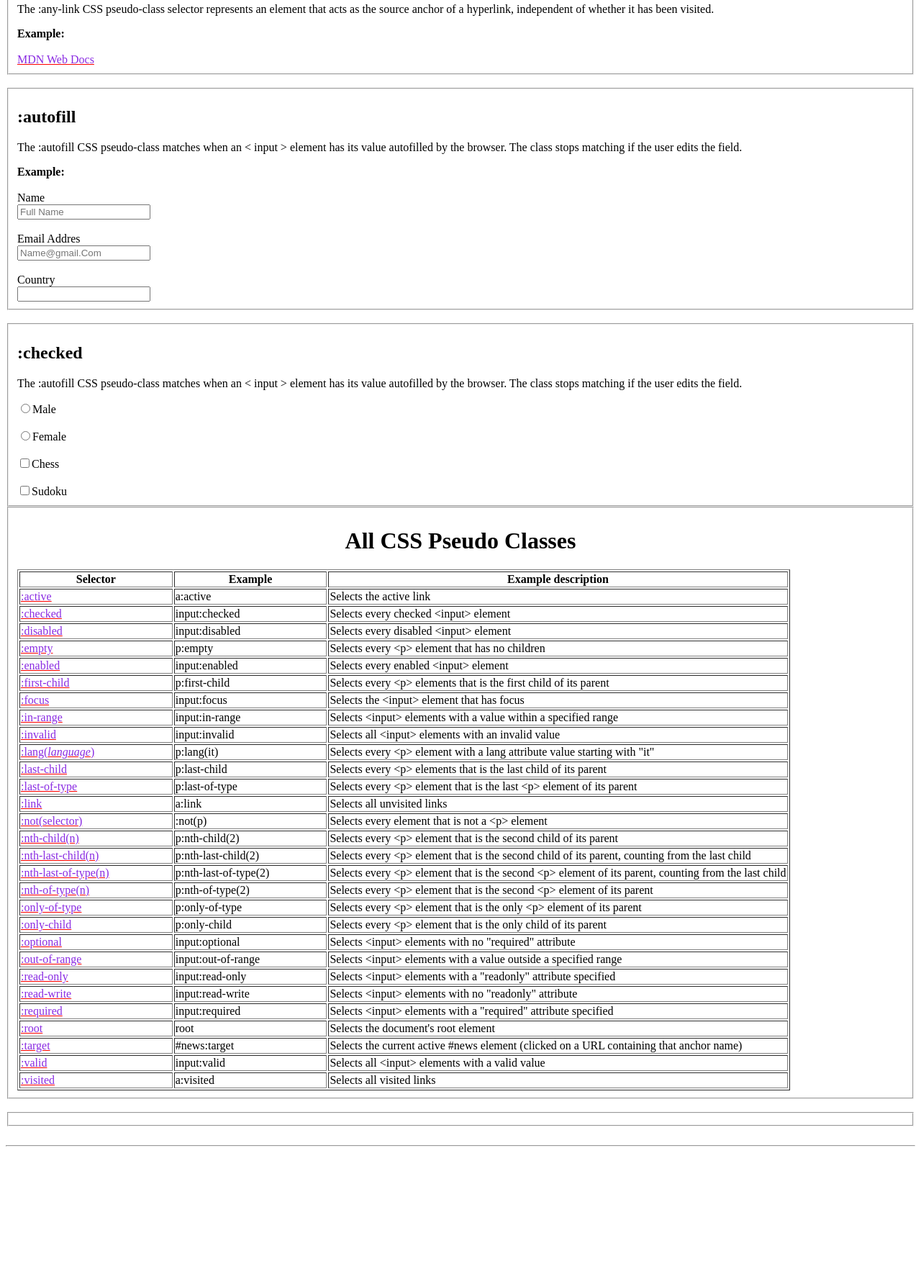
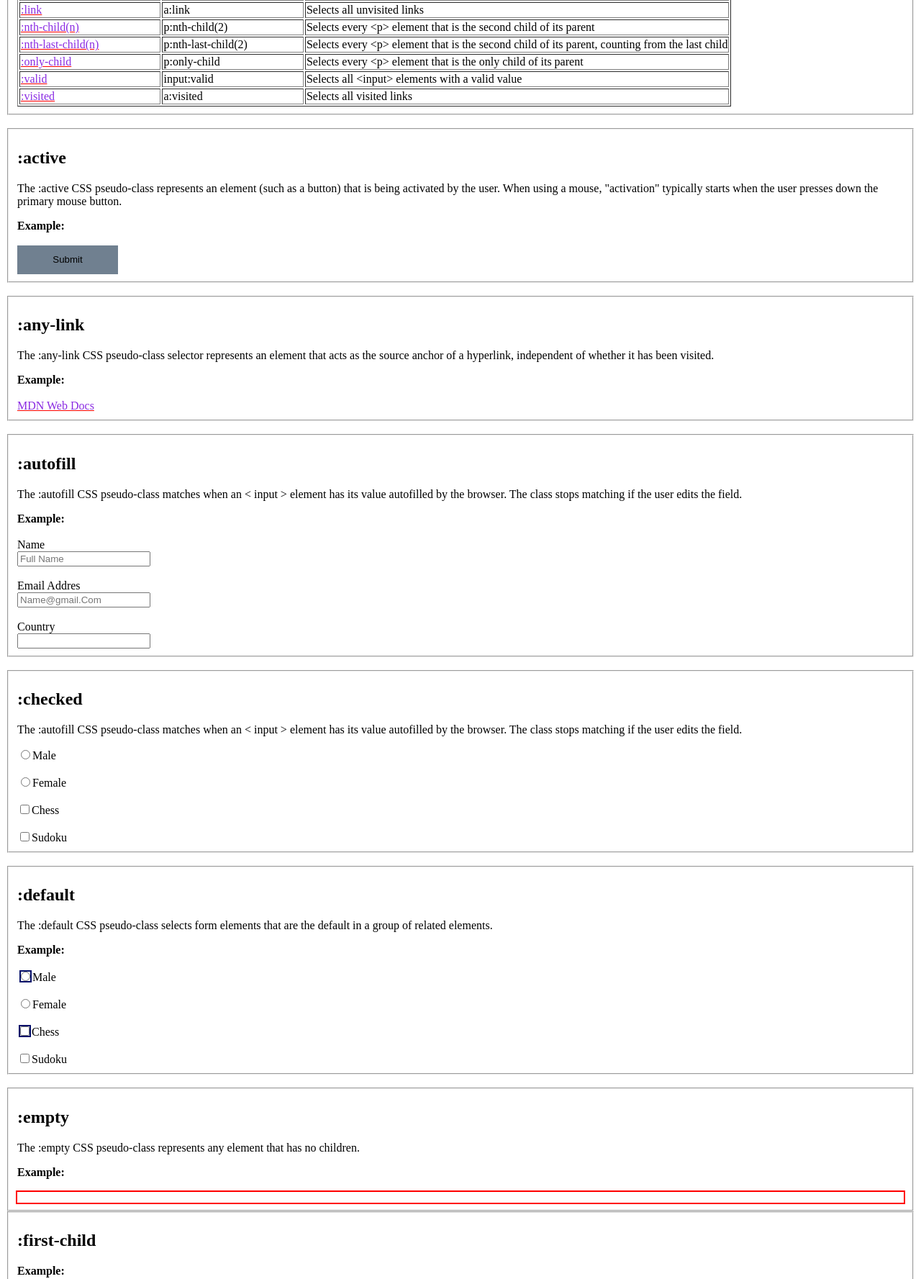
Before and after one commit to NixitTank/HTML-CSS, a plain HTML site: page CSS/Pseudo/1Intro.HTML in a window 1280 px wide. Shown: the part 383-2160 px from the top of the page at 72% size. Before the commit the page ends 2028 px from the top, so only its background shows below. Drawn offline with Linux system fonts and the light colour scheme.

Commit message:
Add files via upload

```diff
--- a/CSS/Pseudo/1Intro.HTML
+++ b/CSS/Pseudo/1Intro.HTML
@@ -1,24 +1,24 @@
 <!DOCTYPE html>
 <html lang="en">
+
 <head>
-    <meta charset="UTF-8">
-    <meta name="viewport" content="width=device-width, initial-scale=1.0">
+  <meta charset="UTF-8" />
+  <meta name="viewport" content="width=device-width, initial-scale=1.0" />
   <title>1 Intro</title>
 
   <style>
-
     /* :active pseudo class */
 
-      .active{
+    .active {
       background-color: slategrey;
       border: none;
       width: 140px;
       height: 40px;
     }
 
-      a:any-link{
+    a:any-link {
       color: blueviolet;
-        text-decoration-color:red ;
+      text-decoration-color: red;
     }
 
     input:invalid {
@@ -27,121 +27,65 @@
       border-radius: 5px;
     }
 
-      input:focus{
+    input:focus {
       background-color: rgb(194, 209, 224);
     }
 
-      input[type='checkbox']:checked {
-        border: 2px solid rgb(28, 255, 20);
-        outline: 2px solid rgb(20, 212, 255);
+    .checked-input:checked {
+      border: none;
+      outline: 2px solid rgb(16, 247, 3);
     }
 
+    .default-input {
+      border: none;
+      outline: 2px solid rgb(2, 14, 105);
+    }
 
+    div:empty {
+      outline: 2px solid red;
+      height: 15px;
+    }
 
+    .first li:first-child {
+      outline: 2px solid red;
+    }
 
+    .Focus:focus {
+      background-color: lightslategray;
+    }
+
+    select:focus {
+      background-color: bisque;
+    }
+
+    input:invalid {
+      background-color: ivory;
+      border: none;
+      outline: 2px solid #ff0000;
+      border-radius: 5px;
+    }
+
+    a:visited {
+      color: brown;
+    }
   </style>
+</head>
 
-</head>
 <body>
-
-
-
-    <h1><center>Pseudo Classes</center></h1>
+  <h1>
+    <center>Pseudo Classes</center>
+  </h1>
 
   <fieldset>
-    <h2>:active</h2>
-
-    <p>
-      The :active CSS pseudo-class represents an element (such as a button) that is being activated by the user. When using a mouse, "activation" typically starts when the user presses down the primary mouse button.
-    </p>
-
-    <strong>Example:</strong> <br><br>
-
-    <button class="active" >Submit</button>
-
-  </fieldset>
-
-  <br>
-
-  <fieldset>
-    <h2>:any-link</h2>
-
-    <p>
-      The :any-link CSS pseudo-class selector represents an element that acts as the source anchor of a hyperlink, independent of whether it has been visited.
-    </p>
-
-    <strong>Example:</strong> <br><br>
-
-    <a href="https://developer.mozilla.org/en-US/docs/Web/CSS/:any-link">MDN Web Docs</a>
-
-  </fieldset>
-
-  <br>
-
-  <fieldset>
-    <h2>
-      :autofill
-    </h2>
-
-    <p>
-      The :autofill CSS pseudo-class matches when an &lt; input &gt; element has its value autofilled by the browser. The class stops matching if the user edits the field.
-    </p>
-
-    <strong>Example:</strong> <br><br>
-
-    <label for="Name">Name</label> <br>
-    <input type="Name" autocomplete="Name" placeholder="Full Name">
-
-    <br><br>
-
-    <label for="Email">Email Addres</label> <br>
-    <input type="Email" name="Email" autocomplete="Email" placeholder="Name@gmail.Com">
-
-    <br><br>
-
-    <label for="Country">Country</label> <br>
-    <input type="Country" autocomplete="Country" >
-  </fieldset>
-
-  <br>
-
-  <fieldset>
-    <h2>
-      :checked
-    </h2>
-
-    <p>
-      The :autofill CSS pseudo-class matches when an &lt; input &gt; element has its value autofilled by the browser. The class stops matching if the user edits the field.
-    </p>
-
-    <label><input class="checked-input" type="radio" name="Bule" value="Male" >Male</label> <br><br>
-    <label><input class="checked-input" type= "radio" name="Bule" value="Female" >Female</label>
-
-    <br>
-    <br>
-
-    <label><input class="checked-input" type="checkbox"  value="Chess" >Chess</label> <br><br>
-    <label><input class="checked-input" type= "Checkbox"  value="Sudoku" >Sudoku</label>
-
-  </fieldset>
-
-
-
-
-
-
-
-
-
-<fieldset>
-
-    <h1><center>All CSS Pseudo Classes
-    </center></h1>
+    <h1>
+      <center>All CSS Pseudo Classes</center>
+    </h1>
 
     <table border="1" class="ws-table-all notranslate">
-        <tbody><tr>
-          <th style="width:20%">Selector</th>
-          <th style="width:20%">Example</th>
+      <tbody>
+        <tr>
+          <th style="width: 20%">Selector</th>
+          <th style="width: 20%">Example</th>
           <th>Example description</th>
         </tr>
         <tr>
@@ -154,25 +98,20 @@
           <td class="notranslate">input:checked</td>
           <td>Selects every checked &lt;input&gt; element</td>
         </tr>
-        <tr>
-          <td><a href="/cssref/sel_disabled.asp">:disabled</a></td>
-          <td class="notranslate">input:disabled</td>
-          <td>Selects every disabled &lt;input&gt; element</td>
-        </tr>
+
         <tr>
           <td><a href="/cssref/sel_empty.asp">:empty</a></td>
           <td class="notranslate">p:empty</td>
           <td>Selects every &lt;p&gt; element that has no children</td>
         </tr>
-        <tr>
-          <td><a href="/cssref/sel_enabled.asp">:enabled</a></td>
-          <td class="notranslate">input:enabled</td>
-          <td>Selects every enabled &lt;input&gt; element</td>
-        </tr>
+
         <tr>
           <td><a href="/cssref/sel_firstchild.asp">:first-child</a></td>
           <td class="notranslate">p:first-child</td>
-          <td>Selects every &lt;p&gt; elements that is the first child of its parent</td>
+          <td>
+            Selects every &lt;p&gt; elements that is the first child of its
+            parent
+          </td>
         </tr>
 
         <tr>
@@ -181,107 +120,62 @@
           <td>Selects the &lt;input&gt; element that has focus</td>
         </tr>
 
-
-        <tr>
-          <td><a href="/cssref/sel_in-range.asp">:in-range</a></td>
-          <td class="notranslate">input:in-range</td>
-          <td>Selects &lt;input&gt; elements with a value within a specified range</td>
-        </tr>
         <tr>
           <td><a href="/cssref/sel_invalid.asp">:invalid</a></td>
           <td class="notranslate">input:invalid</td>
           <td>Selects all &lt;input&gt; elements with an invalid value</td>
         </tr>
-        <tr>
-          <td><a href="/cssref/sel_lang.asp">:lang(<i>language</i>)</a></td>
-          <td class="notranslate">p:lang(it)</td>
-          <td>Selects every &lt;p&gt; element with a lang attribute value starting with "it"</td>
-        </tr>
+
         <tr>
           <td><a href="/cssref/sel_last-child.asp">:last-child</a></td>
           <td class="notranslate">p:last-child</td>
-          <td>Selects every &lt;p&gt; elements that is the last child of its parent</td>
+          <td>
+            Selects every &lt;p&gt; elements that is the last child of its
+            parent
+          </td>
         </tr>
         <tr>
           <td><a href="/cssref/sel_last-of-type.asp">:last-of-type</a></td>
           <td class="notranslate">p:last-of-type</td>
-          <td>Selects every &lt;p&gt; element that is the last &lt;p&gt; element of its parent</td>
+          <td>
+            Selects every &lt;p&gt; element that is the last &lt;p&gt; element
+            of its parent
+          </td>
         </tr>
         <tr>
           <td><a href="/cssref/sel_link.asp">:link</a></td>
           <td class="notranslate">a:link</td>
           <td>Selects all unvisited links</td>
         </tr>
-        <tr>
-          <td><a href="/cssref/sel_not.asp">:not(selector)</a></td>
-          <td class="notranslate">:not(p)</td>
-          <td>Selects every element that is not a &lt;p&gt; element</td>
-        </tr>
+
         <tr>
           <td><a href="/cssref/sel_nth-child.asp">:nth-child(n)</a></td>
           <td class="notranslate">p:nth-child(2)</td>
-          <td>Selects every &lt;p&gt; element that is the second child of its parent</td>
+          <td>
+            Selects every &lt;p&gt; element that is the second child of its
+            parent
+          </td>
         </tr>
         <tr>
-          <td><a href="/cssref/sel_nth-last-child.asp">:nth-last-child(n)</a></td>
+          <td>
+            <a href="/cssref/sel_nth-last-child.asp">:nth-last-child(n)</a>
+          </td>
           <td class="notranslate">p:nth-last-child(2)</td>
-          <td>Selects every &lt;p&gt; element that is the second child of its parent, counting from the last child</td>
+          <td>
+            Selects every &lt;p&gt; element that is the second child of its
+            parent, counting from the last child
+          </td>
         </tr>
-        <tr>
-          <td><a href="/cssref/sel_nth-last-of-type.asp">:nth-last-of-type(n)</a></td>
-          <td class="notranslate">p:nth-last-of-type(2)</td>
-          <td>Selects every &lt;p&gt; element that is the second &lt;p&gt; element of its parent, counting from the last child</td>
-        </tr>
-        <tr>
-          <td><a href="/cssref/sel_nth-of-type.asp">:nth-of-type(n)</a></td>
-          <td class="notranslate">p:nth-of-type(2)</td>
-          <td>Selects every &lt;p&gt; element that is the second &lt;p&gt; element of its parent</td>
-        </tr>
-        <tr>
-          <td><a href="/cssref/sel_only-of-type.asp">:only-of-type</a></td>
-          <td class="notranslate">p:only-of-type</td>
-          <td>Selects every &lt;p&gt; element that is the only &lt;p&gt; element of its parent</td>
-        </tr>
+
         <tr>
           <td><a href="/cssref/sel_only-child.asp">:only-child</a></td>
           <td class="notranslate">p:only-child</td>
-          <td>Selects every &lt;p&gt; element that is the only child of its parent</td>
+          <td>
+            Selects every &lt;p&gt; element that is the only child of its
+            parent
+          </td>
         </tr>
-        <tr>
-          <td><a href="/cssref/sel_optional.asp">:optional</a></td>
-          <td class="notranslate">input:optional</td>
-          <td>Selects &lt;input&gt; elements with no "required" attribute</td>
-        </tr>
-        <tr>
-          <td><a href="/cssref/sel_out-of-range.asp">:out-of-range</a></td>
-          <td class="notranslate">input:out-of-range</td>
-          <td>Selects &lt;input&gt; elements with a value outside a specified range</td>
-        </tr>
-        <tr>
-          <td><a href="/cssref/sel_read-only.asp">:read-only</a></td>
-          <td class="notranslate">input:read-only</td>
-          <td>Selects &lt;input&gt; elements with a "readonly" attribute specified</td>
-        </tr>
-        <tr>
-          <td><a href="/cssref/sel_read-write.asp">:read-write</a></td>
-          <td class="notranslate">input:read-write</td>
-          <td>Selects &lt;input&gt; elements with no "readonly" attribute</td>
-        </tr>
-        <tr>
-          <td><a href="/cssref/sel_required.asp">:required</a></td>
-          <td class="notranslate">input:required</td>
-          <td>Selects &lt;input&gt; elements with a "required" attribute specified</td>
-        </tr>
-        <tr>
-          <td><a href="/cssref/sel_root.asp">:root</a></td>
-          <td class="notranslate">root</td>
-          <td>Selects the document's root element</td>
-        </tr>
-        <tr>
-          <td><a href="/cssref/sel_target.asp">:target</a></td>
-          <td class="notranslate">#news:target</td>
-          <td>Selects the current active #news element (clicked on a URL containing that anchor name)</td>
-        </tr>
+
         <tr>
           <td><a href="/cssref/sel_valid.asp">:valid</a></td>
           <td class="notranslate">input:valid</td>
@@ -292,25 +186,213 @@
           <td class="notranslate">a:visited</td>
           <td>Selects all visited links</td>
         </tr>
-      </tbody></table>
-
+      </tbody>
+    </table>
   </fieldset>
 
-    <br>
+  <br />
 
   <fieldset>
+    <h2>:active</h2>
 
+    <p>
+      The :active CSS pseudo-class represents an element (such as a button)
+      that is being activated by the user. When using a mouse, "activation"
+      typically starts when the user presses down the primary mouse button.
+    </p>
 
+    <strong>Example:</strong> <br /><br />
+
+    <button class="active">Submit</button>
   </fieldset>
 
+  <br />
 
-<br>
-<hr>
-<br>
+  <fieldset>
+    <h2>:any-link</h2>
 
+    <p>
+      The :any-link CSS pseudo-class selector represents an element that acts
+      as the source anchor of a hyperlink, independent of whether it has been
+      visited.
+    </p>
 
-<br>
+    <strong>Example:</strong> <br /><br />
 
+    <a href="https://developer.mozilla.org/en-US/docs/Web/CSS/:any-link">MDN Web Docs</a>
+  </fieldset>
 
+  <br />
+
+  <fieldset>
+    <h2>:autofill</h2>
+
+    <p>
+      The :autofill CSS pseudo-class matches when an &lt; input &gt; element
+      has its value autofilled by the browser. The class stops matching if the
+      user edits the field.
+    </p>
+
+    <strong>Example:</strong> <br /><br />
+
+    <label for="Name">Name</label> <br />
+    <input type="Name" autocomplete="Name" placeholder="Full Name" />
+
+    <br /><br />
+
+    <label for="Email">Email Addres</label> <br />
+    <input type="Email" name="Email" autocomplete="Email" placeholder="Name@gmail.Com" />
+
+    <br /><br />
+
+    <label for="Country">Country</label> <br />
+    <input type="Country" autocomplete="Country" />
+  </fieldset>
+
+  <br />
+
+  <fieldset>
+    <h2>:checked</h2>
+
+    <p>
+      The :autofill CSS pseudo-class matches when an &lt; input &gt; element
+      has its value autofilled by the browser. The class stops matching if the
+      user edits the field.
+    </p>
+
+    <label><input class="checked-input" type="radio" name="Bule" value="Male" />Male</label>
+    <br /><br />
+    <label><input class="checked-input" type="radio" name="Bule" value="Female" />Female</label>
+
+    <br />
+    <br />
+
+    <label><input class="checked-input" type="checkbox" value="Chess" />Chess</label>
+    <br /><br />
+    <label><input class="checked-input" type="Checkbox" value="Sudoku" />Sudoku</label>
+  </fieldset>
+
+  <br />
+
+  <fieldset>
+    <h2>:default</h2>
+
+    <p>
+      The :default CSS pseudo-class selects form elements that are the default
+      in a group of related elements.
+    </p>
+
+    <strong>Example:</strong> <br /><br />
+
+    <label><input class="default-input" name="origin" type="radio" value="Male" />Male</label>
+    <br /><br />
+    <label><input name="origin" type="radio" name="Bule" value="Female" />Female</label>
+
+    <br />
+    <br />
+
+    <label><input class="default-input" type="checkbox" name="origin" value="Chess" />Chess</label>
+    <br /><br />
+    <label><input type="Checkbox" name="origin" value="Sudoku" />Sudoku</label>
+  </fieldset>
+
+  <br />
+
+  <fieldset>
+    <h2>:empty</h2>
+
+    <p>
+      The :empty CSS pseudo-class represents any element that has no children.
+    </p>
+
+    <strong>Example:</strong> <br /><br />
+
+    <div></div>
+  </fieldset>
+
+  <fieldset>
+    <h2>:first-child</h2>
+
+    <p></p>
+
+    <strong>Example:</strong> <br /><br />
+
+    <ul class="first">
+      <li>HTML</li>
+      <li>Python</li>
+      <li>CSS</li>
+      <li>CSS 3</li>
+      <li>JAVA</li>
+    </ul>
+  </fieldset>
+
+  <br />
+
+  <fieldset>
+    <h2>:focus</h2>
+
+    <p>
+      It is generally triggered when the user clicks or taps on an element or
+      selects it with the keyboard's Tab key.
+    </p>
+
+    <strong>Example:</strong> <br /><br />
+
+    <label for="Name">Name:</label> <br />
+    <input class="Focus" type="text" />
+
+    <br />
+    <br />
+
+    <label for="Coures">Coures:</label> <br />
+
+    <select name="coures" id="">
+      <option value="select your coures">select your coures</option>
+      <option value="Software engineering">Software engineering</option>
+      <option value="Computer engineering">Computer engineering</option>
+      <option value="Data Science">Data Science</option>
+      <option value="Network Security">Network Security</option>
+      <option value="Machine learning">Machine learning</option>
+    </select>
+  </fieldset>
+
+  <br />
+
+  <fieldset>
+    <h2>:invalid</h2>
+
+    <p>
+      The :invalid CSS pseudo-class represents any < form> , < fieldset> , < input> or other < form> element whose
+              contents fail to validate.
+    </p>
+
+    <strong>Example:</strong> <br /><br />
+
+    <label for="Eamli Address">Eamli Address:</label> <br />
+    <input type="email" name="email" id="emali" value="Name@Example.com" />
+
+    <br /><br />
+
+    <label for="Your age">Your age:(18+)</label> <br />
+    <input type="number" value="5" min="18" />
+  </fieldset>
+
+  <br />
+
+  <fieldset>
+    <h2>:visited</h2>
+
+    <p>
+      The :visited CSS pseudo-class applies once the link has been visited by
+      the user.
+    </p>
+
+    <strong>Example:</strong> <br /><br />
+
+    <a href="https://www.w3schools.com/cssref/sel_visited.php">W3schools in visites tag</a>
+    <br />
+    <a href="https://developer.mozilla.org/en-US/docs/Web/CSS/:visited">mozilla in visites tag</a>
+  </fieldset>
 </body>
+
 </html>
```
Lines whose indentation alone changed are shown as unchanged.
